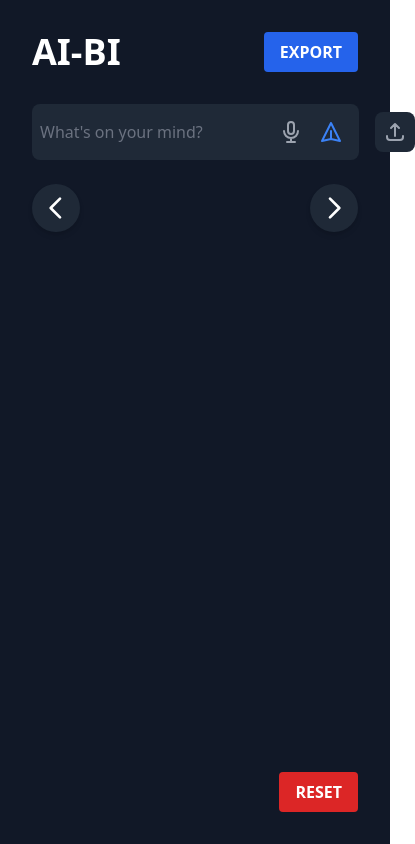
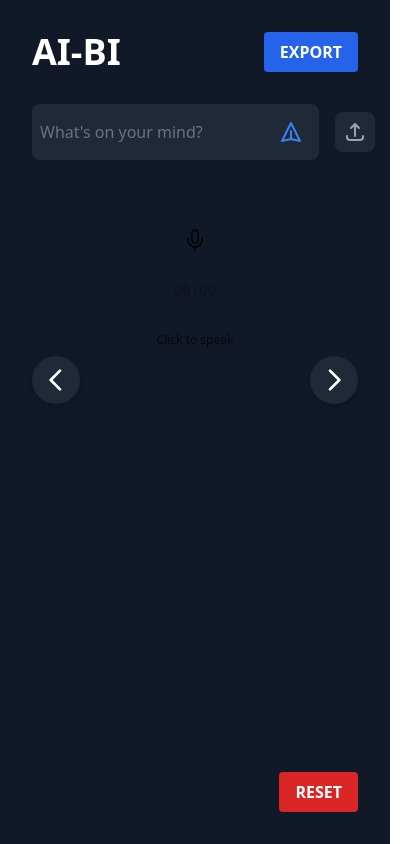
Before and after one commit to sachinjain3677/ai-analytics-ui, a React (Create React App) app: page / in a window 390 px wide. Shown: the whole page, 415 px wide, since content can reach past the window. Built offline with nearby package versions, Linux system fonts and the light colour scheme.

Commit message:
Add new microphone animation

```diff
--- a/package.json
+++ b/package.json
@@ -8,10 +8,13 @@
     "@testing-library/react": "^16.3.0",
     "@testing-library/user-event": "^13.5.0",
     "axios": "^1.12.2",
+    "clsx": "^2.1.1",
+    "lucide-react": "^0.544.0",
     "react": "^19.1.1",
     "react-dom": "^19.1.1",
     "react-router-dom": "^7.9.1",
     "react-scripts": "5.0.1",
+    "tailwind-merge": "^3.3.1",
     "web-vitals": "^2.1.4"
   },
   "scripts": {
--- a/src/components/ChatBox.js
+++ b/src/components/ChatBox.js
@@ -1,7 +1,5 @@
 import React, { useState } from 'react';
 
-// Placeholder for Microphone and Send icons
-const MicIcon = () => <svg className="w-6 h-6" fill="none" stroke="currentColor" viewBox="0 0 24 24" xmlns="http://www.w3.org/2000/svg"><path strokeLinecap="round" strokeLinejoin="round" strokeWidth="2" d="M19 11a7 7 0 01-7 7m0 0a7 7 0 01-7-7m7 7v4m0 0H8m4 0h4m-4-8a3 3 0 01-3-3V5a3 3 0 116 0v6a3 3 0 01-3 3z"></path></svg>;
 const SendIcon = () => <svg className="w-6 h-6" fill="none" stroke="currentColor" viewBox="0 0 24 24" xmlns="http://www.w3.org/2000/svg"><path strokeLinecap="round" strokeLinejoin="round" strokeWidth="2" d="M12 19l9 2-9-18-9 18 9-2zm0 0v-8"></path></svg>;
 const SpinnerIcon = () => <svg className="animate-spin h-6 w-6 text-white" xmlns="http://www.w3.org/2000/svg" fill="none" viewBox="0 0 24 24"><circle className="opacity-25" cx="12" cy="12" r="10" stroke="currentColor" strokeWidth="4"></circle><path className="opacity-75" fill="currentColor" d="M4 12a8 8 0 018-8V0C5.373 0 0 5.373 0 12h4zm2 5.291A7.962 7.962 0 014 12H0c0 3.042 1.135 5.824 3 7.938l3-2.647z"></path></svg>;
 
@@ -24,9 +22,6 @@ const ChatBox = ({ onQuerySubmit, uploadedFile, isSubmitting }) => {
         placeholder="What's on your mind?"
         className="flex-grow bg-transparent text-white placeholder-gray-500 focus:outline-none"
       />
-      <button type="button" className="p-2 text-gray-400 hover:text-white">
-        <MicIcon />
-      </button>
       <button type="submit" className="p-2 text-blue-500 hover:text-blue-400 disabled:opacity-50" disabled={isSubmitting}>
         {isSubmitting ? <SpinnerIcon /> : <SendIcon />}
       </button>
--- /dev/null
+++ b/src/components/ui/ai-voice-input.js
@@ -0,0 +1,136 @@
+"use client";
+
+import { Mic } from "lucide-react";
+import { useState, useEffect } from "react";
+import { cn } from "../../lib/utils";
+
+export function AIVoiceInput({
+  onStart,
+  onStop,
+  visualizerBars = 48,
+  demoMode = false,
+  demoInterval = 3000,
+  className
+}) {
+  const [submitted, setSubmitted] = useState(false);
+  const [time, setTime] = useState(0);
+  const [isClient, setIsClient] = useState(false);
+  const [isDemo, setIsDemo] = useState(demoMode);
+
+  useEffect(() => {
+    setIsClient(true);
+  }, []);
+
+  useEffect(() => {
+    let intervalId;
+
+    if (submitted) {
+      onStart?.();
+      intervalId = setInterval(() => {
+        setTime((t) => t + 1);
+      }, 1000);
+    } else {
+      onStop?.(time);
+      setTime(0);
+    }
+
+    return () => clearInterval(intervalId);
+  }, [submitted, time, onStart, onStop]);
+
+  useEffect(() => {
+    if (!isDemo) return;
+
+    let timeoutId;
+    const runAnimation = () => {
+      setSubmitted(true);
+      timeoutId = setTimeout(() => {
+        setSubmitted(false);
+        timeoutId = setTimeout(runAnimation, 1000);
+      }, demoInterval);
+    };
+
+    const initialTimeout = setTimeout(runAnimation, 100);
+    return () => {
+      clearTimeout(timeoutId);
+      clearTimeout(initialTimeout);
+    };
+  }, [isDemo, demoInterval]);
+
+  const formatTime = (seconds) => {
+    const mins = Math.floor(seconds / 60);
+    const secs = seconds % 60;
+    return `${mins.toString().padStart(2, "0")}:${secs.toString().padStart(2, "0")}` ;
+  };
+
+  const handleClick = () => {
+    if (isDemo) {
+      setIsDemo(false);
+      setSubmitted(false);
+    } else {
+      setSubmitted((prev) => !prev);
+    }
+  };
+
+  return (
+    <div className={cn("w-full py-4", className)}>
+      <div className="relative max-w-xl w-full mx-auto flex items-center flex-col gap-2">
+        <button
+          className={cn(
+            "group w-16 h-16 rounded-xl flex items-center justify-center transition-colors",
+            submitted
+              ? "bg-none"
+              : "bg-none hover:bg-black/10 dark:hover:bg-white/10"
+          )}
+          type="button"
+          onClick={handleClick}
+        >
+          {submitted ? (
+            <div
+              className="w-6 h-6 rounded-sm animate-spin bg-black dark:bg-white cursor-pointer pointer-events-auto"
+              style={{ animationDuration: "3s" }}
+            />
+          ) : (
+            <Mic className="w-6 h-6 text-black/70 dark:text-white/70" />
+          )}
+        </button>
+
+        <span
+          className={cn(
+            "font-mono text-sm transition-opacity duration-300",
+            submitted
+              ? "text-black/70 dark:text-white/70"
+              : "text-black/30 dark:text-white/30"
+          )}
+        >
+          {formatTime(time)}
+        </span>
+
+        <div className="h-4 w-64 flex items-center justify-center gap-0.5">
+          {[...Array(visualizerBars)].map((_, i) => (
+            <div
+              key={i}
+              className={cn(
+                "w-0.5 rounded-full transition-all duration-300",
+                submitted
+                  ? "bg-black/50 dark:bg-white/50 animate-pulse"
+                  : "bg-black/10 dark:bg-white/10 h-1"
+              )}
+              style={
+                submitted && isClient
+                  ? {
+                      height: `${20 + Math.random() * 80}%` ,
+                      animationDelay: `${i * 0.05}s` ,
+                    }
+                  : undefined
+              }
+            />
+          ))}
+        </div>
+
+        <p className="h-4 text-xs text-black/70 dark:text-white/70">
+          {submitted ? "Listening..." : "Click to speak"}
+        </p>
+      </div>
+    </div>
+  );
+}
--- /dev/null
+++ b/src/lib/utils.js
@@ -0,0 +1,6 @@
+import { clsx } from "clsx"
+import { twMerge } from "tailwind-merge"
+
+export function cn(...inputs) {
+  return twMerge(clsx(inputs))
+}
--- a/src/pages/Home.js
+++ b/src/pages/Home.js
@@ -3,6 +3,7 @@ import axios from 'axios';
 import ChatBox from '../components/ChatBox';
 import UploadButton from '../components/UploadButton';
 import ResultCarousel from '../components/ResultCarousel';
+import { AIVoiceInput } from '../components/ui/ai-voice-input';
 
 const API_BASE_URL = 'http://localhost:8000'; // Your FastAPI backend URL
 
@@ -93,6 +94,7 @@ const Home = () => {
           <ChatBox onQuerySubmit={handleQuerySubmit} uploadedFile={uploadedFile} isSubmitting={isSubmitting} />
           <UploadButton onFileSelect={handleFileSelect} />
         </div>
+        <AIVoiceInput onStart={() => console.log('Recording started')} onStop={(duration) => console.log(`Recording stopped after ${duration}s`)} />
         {uploadedFile && <p className="mb-4 text-gray-400">Uploaded: {uploadedFile.name}</p>}
         <ResultCarousel results={results} />
       </main>
```
Also changed, not shown: jsconfig.json (added, +8 -0 lines), 1 other file (tests, documents, lock files or other folders).
